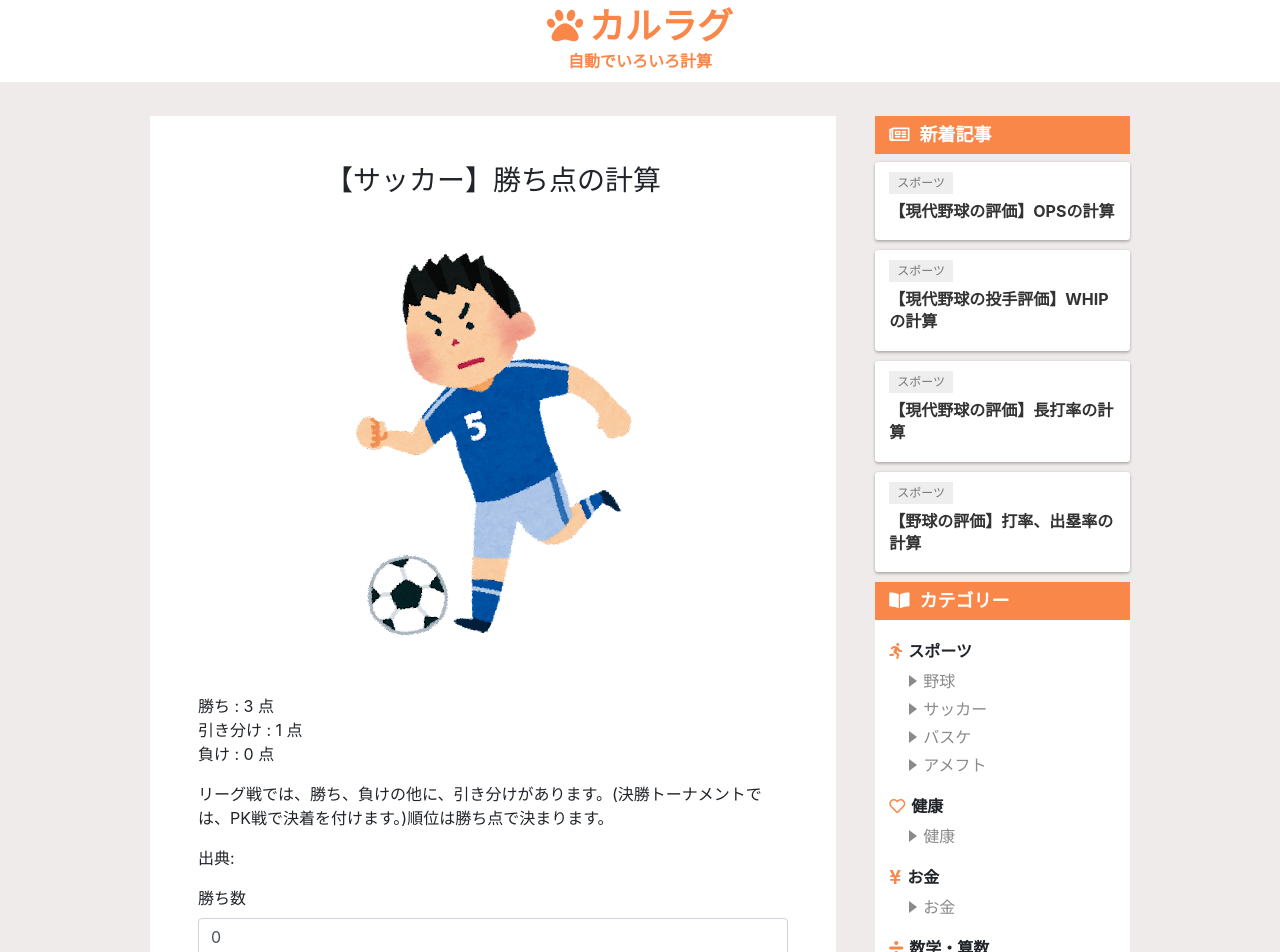
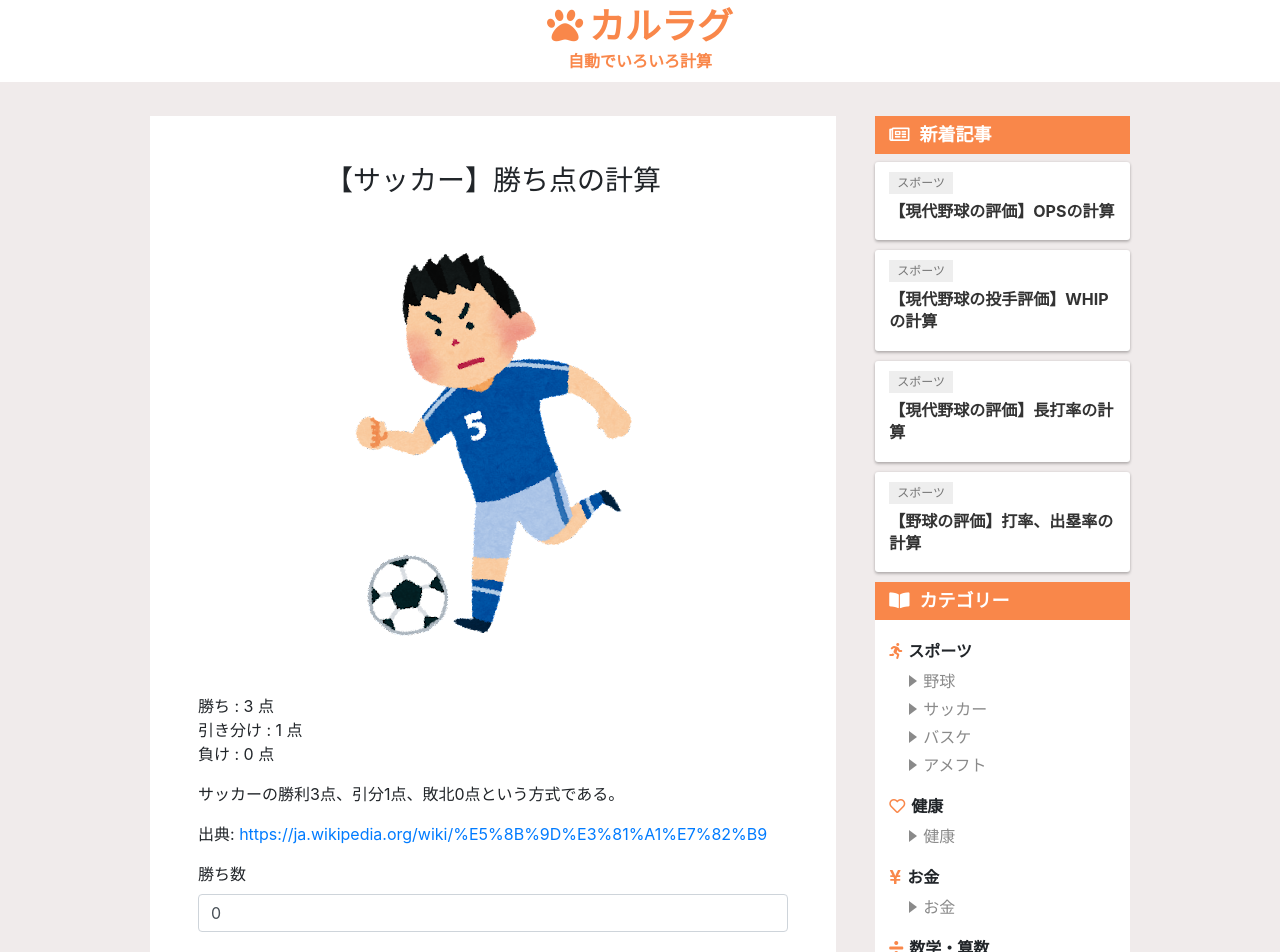
Before and after one commit to rk5155/calragu, a Vue app: page /soccer/points in a window 1280 px wide. Shown: the top 952 px of the page. Built offline with nearby package versions, Linux system fonts and the light colour scheme; a web font is replaced by a local one.

Commit message:
出典を追加し、インデントを整えた

```diff
--- a/src/components/ArticleText.vue
+++ b/src/components/ArticleText.vue
@@ -6,7 +6,7 @@
                 <img :src="el.img" alt="">
                 <p v-html="el.text"></p>
                 <p>{{ desc }}</p>
-                <p>出典: <a :href="el.source">{{ el.source }}</a></p>
+                <p>出典: <a target="_blank" :href="el.source">{{ el.source }}</a></p>
             </div>
         </template>
     </div>
--- a/src/mixins/articles.js
+++ b/src/mixins/articles.js
@@ -10,12 +10,61 @@ export default {
                 { title: "【野球の評価】打率、出塁率の計算", category: "スポーツ", url: "/baseball/base-percentage" },
             ],
             sports: [
-                { title: "【現代野球の評価】OPSの計算", text: "【出塁率】＋【長打率】＝【ＯＰＳ】", img: require('@/assets/images/sports/baseball/baseball_homerun_man.png'), category: "スポーツ", subcategory: "野球", url: "/baseball/ops", color: "img-background" },
-                { title: "【現代野球の投手評価】WHIPの計算", text: "WHIP = 与四球数 + 被安打数 ÷ 投球回数", img: require('@/assets/images/sports/baseball/baseball_pitcher_overthrow.png'), category: "スポーツ", subcategory: "野球", url: "/baseball/whip", color: "img-background--blue" },
-                { title: "【現代野球の評価】長打率の計算", text: "長打率 = 塁打数 ÷ 打数", img: require('@/assets/images/sports/baseball/baseball_hit_woman.png'), category: "スポーツ", subcategory: "野球", url: "/baseball/slugging-percentage", color: "img-background--beige" },
-                { title: "【野球の評価】打率、出塁率の計算",text: `打率 ＝ 安打数÷打数<br><br>打率とは、打席数から犠打、犠飛、四死球を除いた打数のうち、安打の割合を表します。<br><br>出塁率 =（安打数 + 四球数 + 死球数）÷（打数 + 四球数 + 死球数 + 犠飛数）`, img: require('@/assets/images/sports/baseball/baseball_batter_man.png'), category: "スポーツ", subcategory: "野球", url: "/baseball/base-percentage", color: "img-background--red" },
-                { title: "【野球の評価】防御率の計算",text: `防御率 ＝ 自責点×9÷投球回数`, img: require('@/assets/images/sports/baseball/baseball_pitcher_overthrow.png'), category: "スポーツ", subcategory: "野球", url: "/baseball/defense", color: "img-background--blue",  source: "https://npb.jp/scoring/calculation.html" },
-                { title: "【サッカー】勝ち点の計算", text: "勝ち :  3 点<br>引き分け : 1 点<br>負け : 0 点", img: require('@/assets/images/sports/soccer/soccer_dribble2.png'), category: "スポーツ", subcategory: "サッカー", url: "/soccer/points", color: "img-background" },
+                {
+                    title: "【現代野球の評価】OPSの計算",
+                    text: "【出塁率】＋【長打率】＝【ＯＰＳ】",
+                    img: require('@/assets/images/sports/baseball/baseball_homerun_man.png'),
+                    category: "スポーツ", subcategory: "野球",
+                    url: "/baseball/ops", color: "img-background",
+                    source: "https://npb.jp/scoring/calculation.html"
+                },
+                {
+                    title: "【現代野球の投手評価】WHIPの計算",
+                    text: "WHIP = 与四球数 + 被安打数 ÷ 投球回数",
+                    img: require('@/assets/images/sports/baseball/baseball_pitcher_overthrow.png'),
+                    category: "スポーツ", subcategory: "野球",
+                    url: "/baseball/whip", color: "img-background--blue",
+                    source: "https://npb.jp/scoring/calculation.html"
+                },
+                {
+                    title: "【現代野球の評価】長打率の計算",
+                    text: "長打率 = 塁打数 ÷ 打数",
+                    img: require('@/assets/images/sports/baseball/baseball_hit_woman.png'),
+                    category: "スポーツ",
+                    subcategory: "野球",
+                    url: "/baseball/slugging-percentage",
+                    color: "img-background--beige",
+                    source: "https://npb.jp/scoring/calculation.html"
+                },
+                {
+                    title: "【野球の評価】打率、出塁率の計算",
+                    text:`打率 ＝ 安打数÷打数<br><br>打率とは、打席数から犠打、犠飛、四死球を除いた打数のうち、安打の割合を表します。<br><br>出塁率 =（安打数 + 四球数 + 死球数）÷（打数 + 四球数 + 死球数 + 犠飛数）`,
+                    img: require('@/assets/images/sports/baseball/baseball_batter_man.png'),
+                    category: "スポーツ",
+                    subcategory: "野球",
+                    url: "/baseball/base-percentage",
+                    color: "img-background--red",
+                    source: "https://npb.jp/scoring/calculation.html"
+                },
+                {
+                    title: "【野球の評価】防御率の計算",
+                    text: `防御率 ＝ 自責点×9÷投球回数`,
+                    img: require('@/assets/images/sports/baseball/baseball_pitcher_overthrow.png'),
+                    category: "スポーツ",
+                    subcategory: "野球",
+                    url: "/baseball/defense",
+                    color: "img-background--blue",
+                    source: "https://npb.jp/scoring/calculation.html"
+                },
+                {
+                    title: "【サッカー】勝ち点の計算",
+                    text: "勝ち :  3 点<br>引き分け : 1 点<br>負け : 0 点",
+                    img: require('@/assets/images/sports/soccer/soccer_dribble2.png'),
+                    category: "スポーツ",
+                    subcategory: "サッカー", url: "/soccer/points",
+                    color: "img-background",
+                    source: "https://ja.wikipedia.org/wiki/%E5%8B%9D%E3%81%A1%E7%82%B9"
+                },
             ],
             health: [
                 { title: "タイトルタイトル5", img: "https://saruwakakun.com/wp-content/uploads/2017/06/bookstoread-01-min-1-520x300.png", category: "健康", url: "" },
--- a/src/router.js
+++ b/src/router.js
@@ -53,7 +53,7 @@ export default new Router({
     {
         path: '/soccer/points',
         component: Points,
-        meta: { title: '【サッカー】勝ち点の計算', desc: 'リーグ戦では、勝ち、負けの他に、引き分けがあります。(決勝トーナメントでは、PK戦で決着を付けます。)順位は勝ち点で決まります。' }
+        meta: { title: '【サッカー】勝ち点の計算', desc: 'サッカーの勝利3点、引分1点、敗北0点という方式である。' }
     }
   ],
   //ページ遷移したときトップに移動かつ、ブラウザの戻るボタンを押したとき、もとの位置に戻る
```
